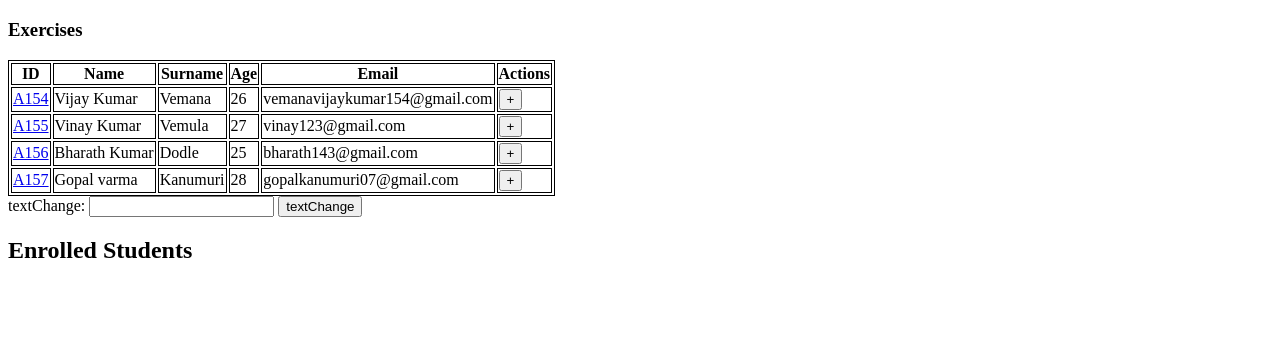
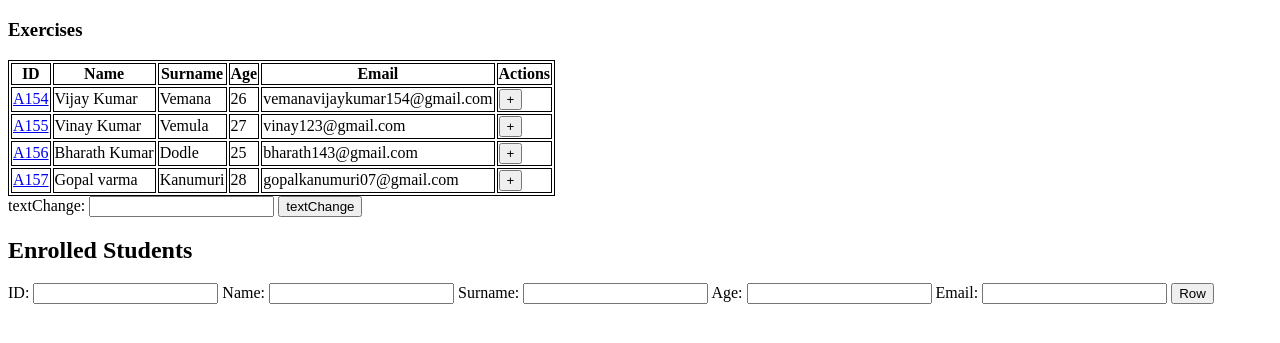
Before and after one commit to vijaykumarvemana/Strive-Weekend-Exercises-, a plain HTML site: page index.html in a window 1280 px wide. Shown: the part 61-404 px from the top of the page. Drawn offline with Linux system fonts and the light colour scheme.

Commit message:
form fields added

```diff
--- a/index.html
+++ b/index.html
@@ -58,7 +58,21 @@
       <section>
           <h1>Enrolled Students</h1>
           <ul></ul>
+          <form>
+              <label>ID:</label>
+              <input type="text" >
+              <label >Name:</label>
+              <input type="text">
+              <label >Surname:</label>
+              <input type="text">
+              <label >Age:</label>
+              <input type="number">
+              <label >Email:</label>
+              <input type="email">
+              <input type = "button" id="add-table-row" value = "Row">
+          </form>
       </section>
+
       <script src="index.js"></script>
     <!--
     WEEKEND EXERCISES!
```
